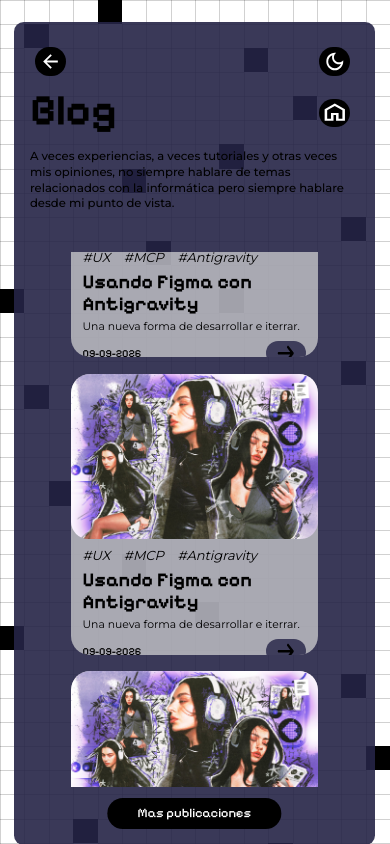
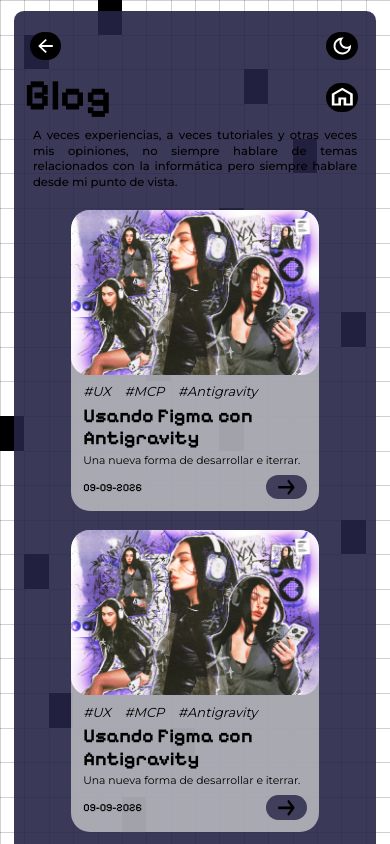
Before and after one commit to Unodetantosluises/1deTantosLuises, a React (Vite) app: page /blog in a window 390 px wide. Built offline with nearby package versions, Linux system fonts and the light colour scheme.

Commit message:
fix: mobile blog version

```diff
--- a/src/pages/Blog/_blog.scss
+++ b/src/pages/Blog/_blog.scss
@@ -116,19 +116,39 @@
 
   // Mobile Responsiveness
   @media (max-width: 768px) {
-    aspect-ratio: 720 / 1600;
+    aspect-ratio: auto;
+    min-height: 100vh;
+    height: auto;
+    overflow-y: auto;
+    overflow-x: hidden;
 
     &__panel {
-      top: 2.5%;
-      bottom: 2.5%;
-      left: 3.5%;
-      right: 3.8%;
+      position: relative;
+      top: auto;
+      bottom: auto;
+      left: auto;
+      right: auto;
+      margin: 2rem 2.5rem 4rem 2.5rem;
+      min-height: calc(100vh - 6rem);
+      height: auto;
       border-radius: 1.8rem;
+      padding: 3rem 2rem 4rem 2rem;
+      display: flex;
+      flex-direction: column;
+      align-items: center;
+    }
+
+    .controls {
+      position: absolute;
+      top: 3rem;
+      right: 2.5rem;
     }
 
     &__header {
-      top: 2.525%;
-      left: 4.5%;
+      position: relative;
+      top: auto;
+      left: auto;
+      width: 100%;
       display: flex;
       flex-direction: column;
       align-items: flex-start;
@@ -142,28 +162,42 @@
     }
 
     &__description {
-      top: 15.5%;
-      left: 4.5%;
-      width: 91%;
+      position: relative;
+      top: auto;
+      left: auto;
+      width: 95%;
       max-width: 100%;
       font-size: 2.15rem;
       line-height: 1.35;
+      margin: 2rem 0 3.5rem 0;
+      text-align: justify;
+      text-justify: inter-word;
     }
 
     &__grid {
-      top: 28%;
-      left: 4.5%;
-      right: 4.5%;
+      position: relative;
+      top: auto;
+      left: auto;
+      right: auto;
+      width: 100%;
+      display: flex;
       flex-direction: column;
       align-items: center;
-      gap: 3rem;
-      overflow-y: auto;
-      max-height: 65%;
-      padding-bottom: 2rem;
+      gap: 3.5rem;
+      overflow: visible;
+      max-height: none;
+      padding-bottom: 0;
     }
 
     &__action {
-      bottom: 2%;
+      position: relative;
+      bottom: auto;
+      left: auto;
+      transform: none;
+      margin-top: 4rem;
+      width: 100%;
+      display: flex;
+      justify-content: center;
     }
 
     &__more-btn {
```
